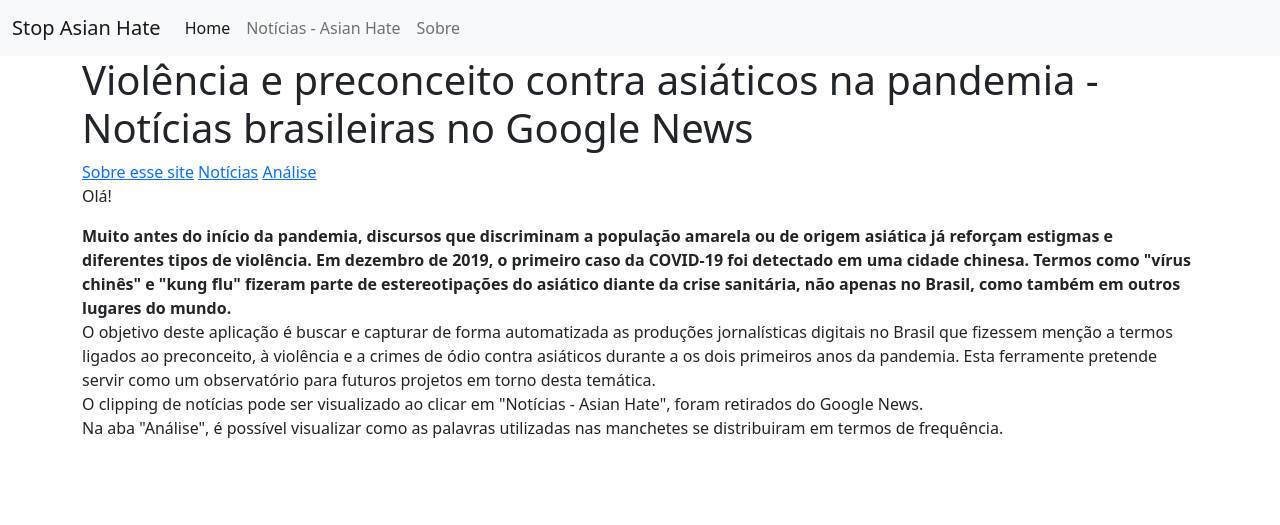
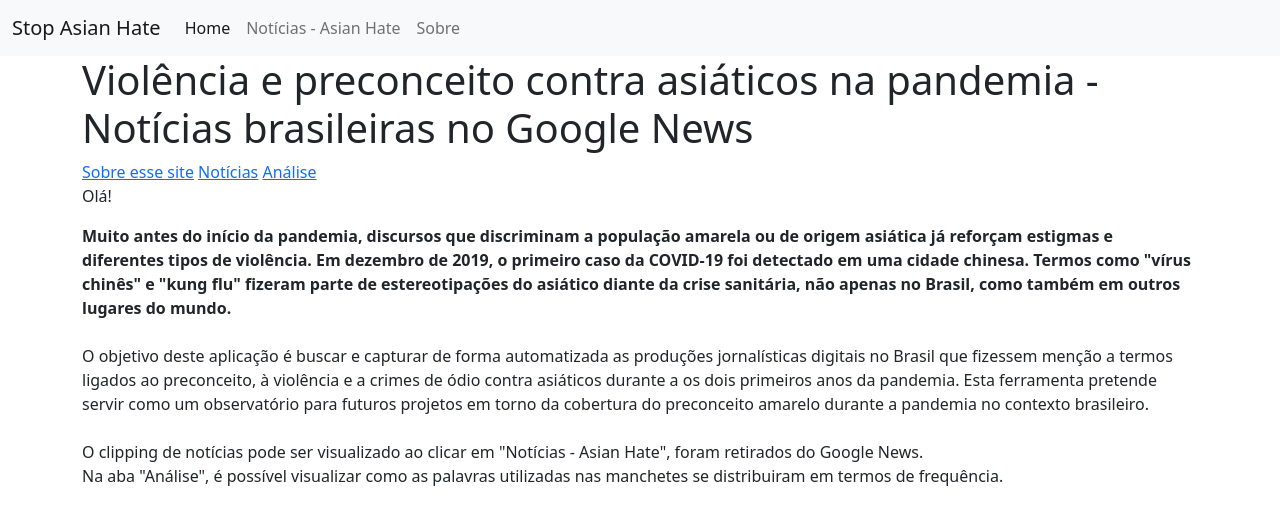
Before and after one commit to erikayukari/noticias-asian-hate, a Flask app: page / in a window 1280 px wide. Shown: the top 525 px of the page. Run offline with Flask 2, Linux system fonts and the light colour scheme.

Commit message:
Update home.html

```diff
--- a/templates/home.html
+++ b/templates/home.html
@@ -10,11 +10,11 @@
 <p>
 <b> Muito antes do início da pandemia, discursos que discriminam a população amarela ou de origem asiática já reforçam estigmas e diferentes tipos de violência.
 Em dezembro de 2019, o primeiro caso da COVID-19 foi detectado em uma cidade chinesa. Termos como "vírus chinês" e "kung flu" fizeram parte de estereotipações do asiático diante da crise sanitária, não apenas no Brasil, como também em outros lugares do mundo. </b>
-<br>
+<br><br>
 O objetivo deste aplicação é buscar e capturar de forma automatizada as produções jornalísticas digitais no Brasil
 que fizessem menção a termos ligados ao preconceito, à violência e a crimes de ódio contra asiáticos durante a os dois primeiros anos da
-pandemia. Esta ferramente pretende servir como um observatório para futuros projetos em torno desta temática.
-<br>
+pandemia. Esta ferramenta pretende servir como um observatório para futuros projetos em torno da cobertura do preconceito amarelo durante a pandemia no contexto brasileiro.
+<br><br>
 O clipping de notícias pode ser visualizado ao clicar em "Notícias - Asian Hate", foram retirados do Google News. <br>
 Na aba "Análise", é possível visualizar como as palavras utilizadas nas manchetes se distribuiram em termos de frequência. </p>
 </p>{%endblock%}
```
